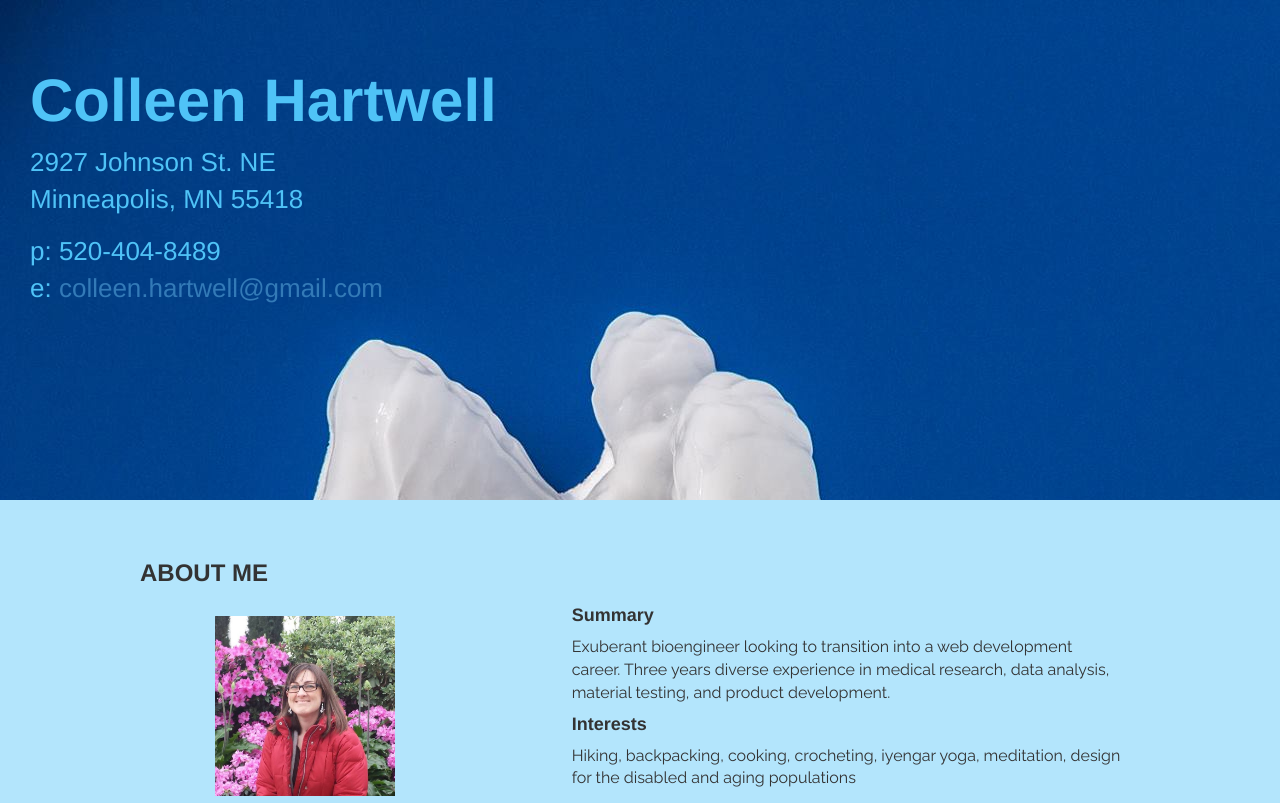
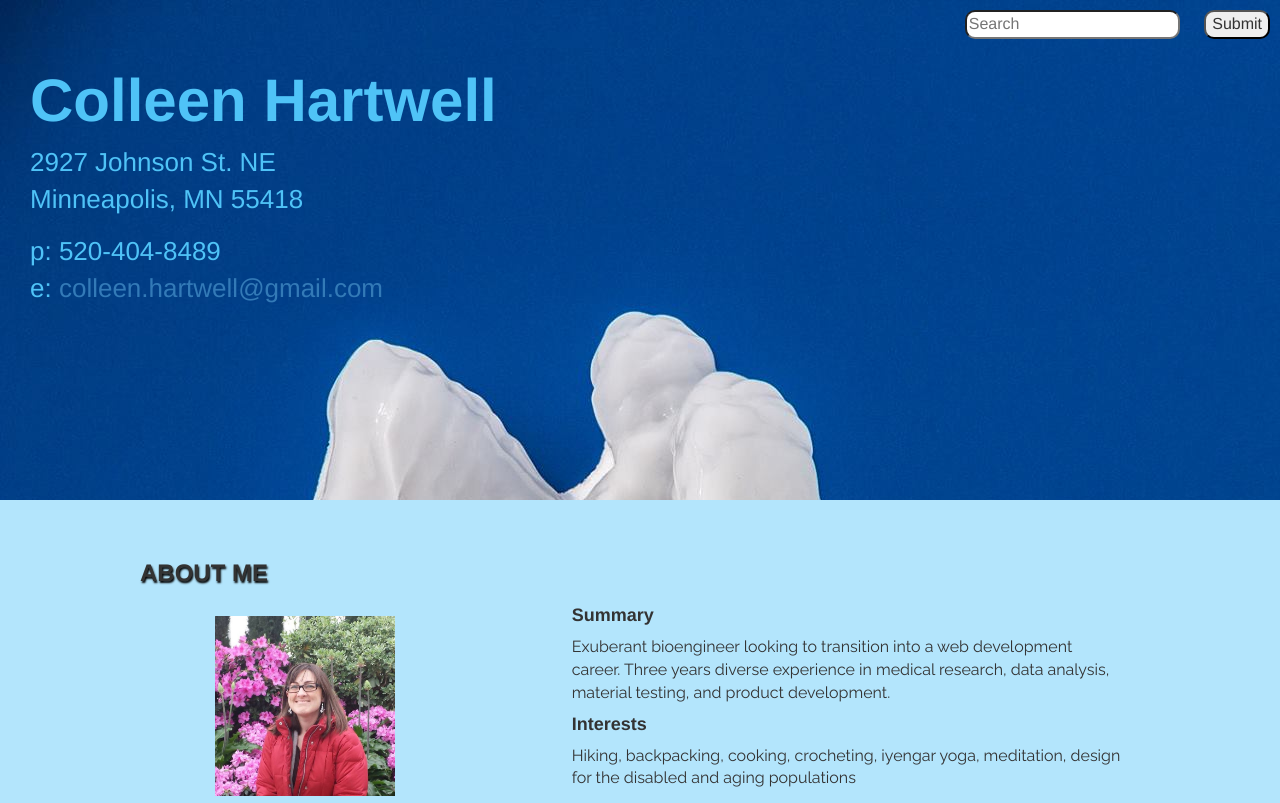
Before and after one commit to colleen-hartwell/colleen-hartwell.github.io, a plain HTML site: page index.html in a window 1280 px wide. Shown: the top 803 px of the page. Drawn offline with Linux system fonts and the light colour scheme.

Commit message:
Resume update

```diff
--- a/index.html
+++ b/index.html
@@ -10,7 +10,12 @@
   </head>
 
   <body>
-
+    <header>
+      <div>
+        <input type="search" placeholder="Search"/>
+        <input type="submit"/>
+      </div>
+    </header>
     <div class="jumbotron">
         <div class=contact-info>
           <h1>Colleen Hartwell</h1>
@@ -32,7 +37,7 @@
           <h4>Summary</h4>
           <p>Exuberant bioengineer looking to transition into a web development career. Three years diverse experience in medical research, data analysis, material testing, and product development.</p>
           <h4>Interests</h4>
-          <p> Hiking, backpacking, cooking, crocheting, iyengar yoga, meditation, design for the disabled and aging populations
+          <p> Hiking, backpacking, cooking, crocheting, iyengar yoga, meditation, design for the disabled and aging populations</p>
         </div>
       </div>
 
--- a/stylesheet.css
+++ b/stylesheet.css
@@ -4,6 +4,21 @@ body{
 	font-size:16px;
 
 }
+
+
+input{
+
+	margin: 10px;
+	border-radius: 10px;
+}
+
+header{
+
+	float: right;
+}
+
+
+
 
 .row p{
 
@@ -74,6 +89,7 @@ a:hover{
 
 	font-weight: bold;
 	text-transform: uppercase;
+	text-shadow: 1px 2px 2px #000;
 
 }
 
```
